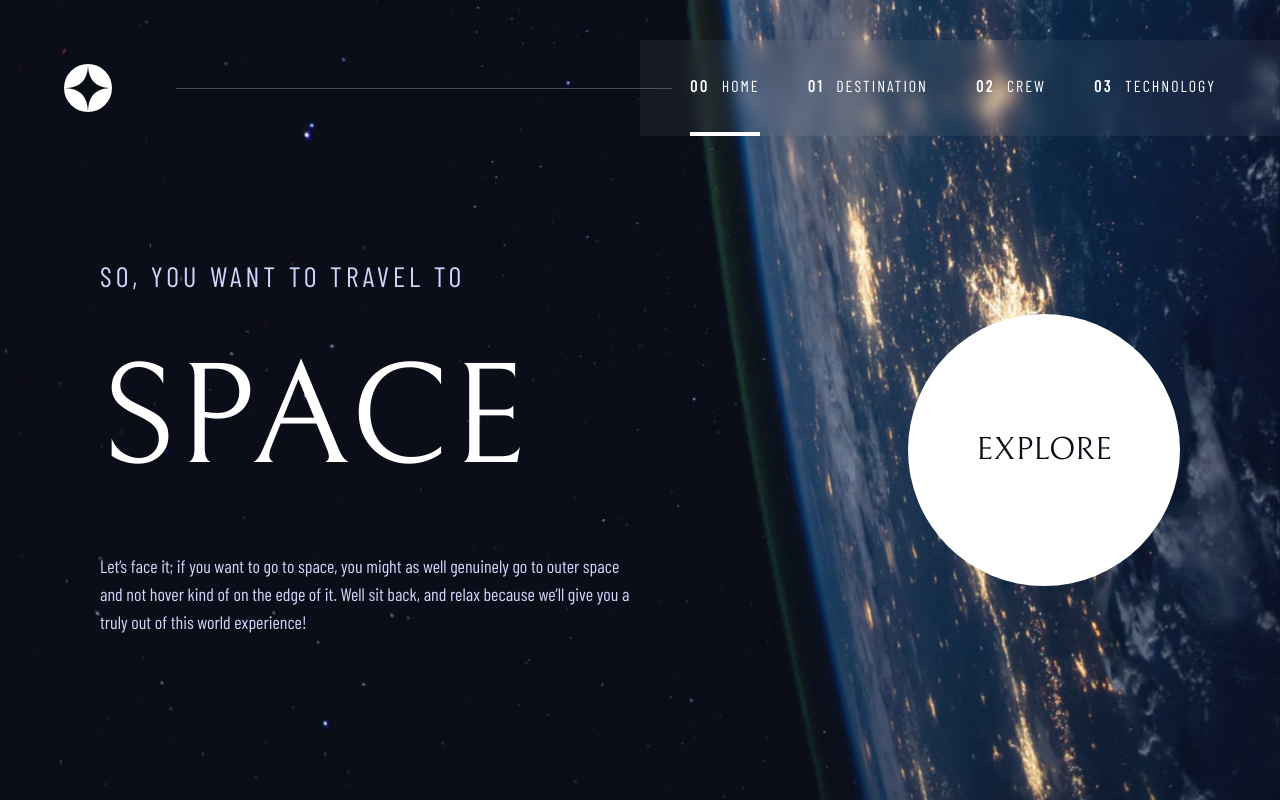
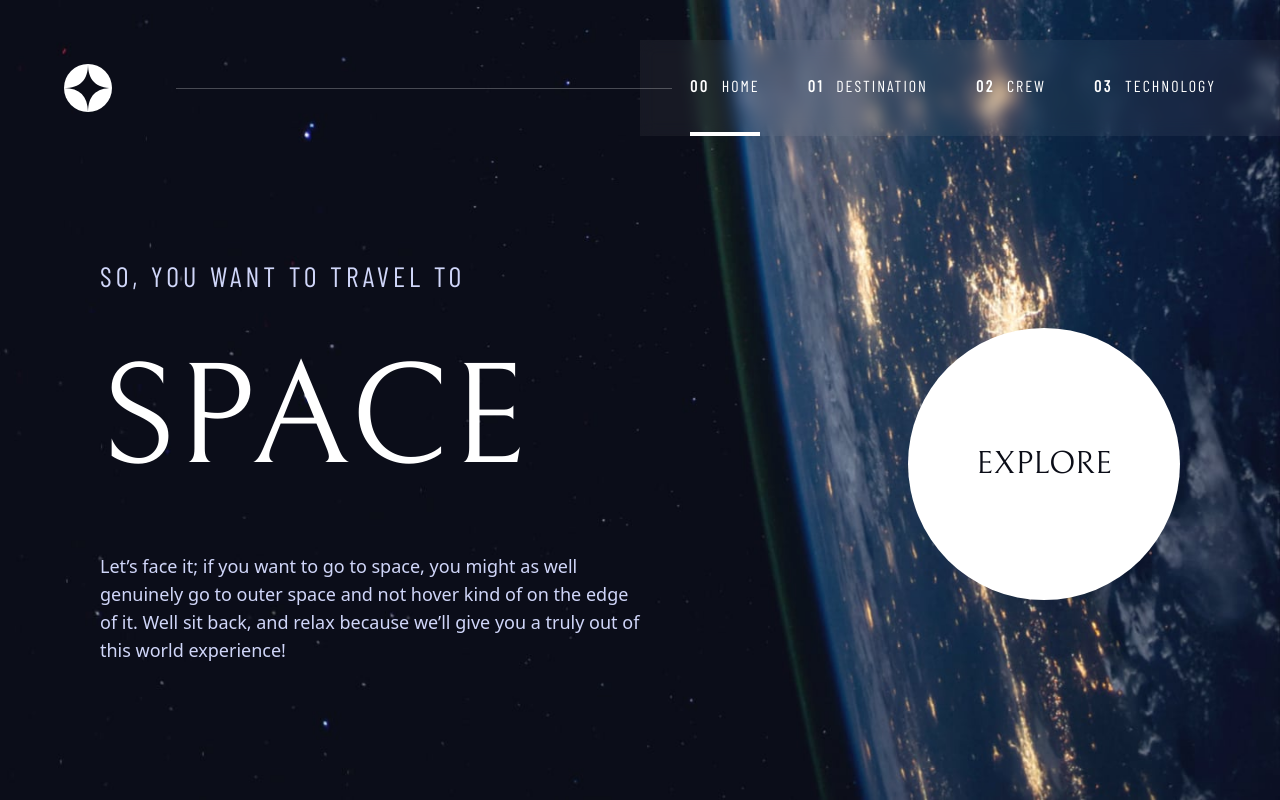
Before and after one commit to garyeung/space-tourism-webisite, a React (Vite) app: page / in a window 1280 px wide. Built offline with nearby package versions, Linux system fonts and the light colour scheme.

Commit message:
add font family

```diff
--- a/src/components/combinations/Hero.tsx
+++ b/src/components/combinations/Hero.tsx
@@ -52,7 +52,6 @@ const Hero = (props:HeroProps) => {
                 md:text-[144px]
               ">{props.title}</h1>
               <p className="
-                font-barlow
                 description
               "
               >{props.descrition}</p>
```
